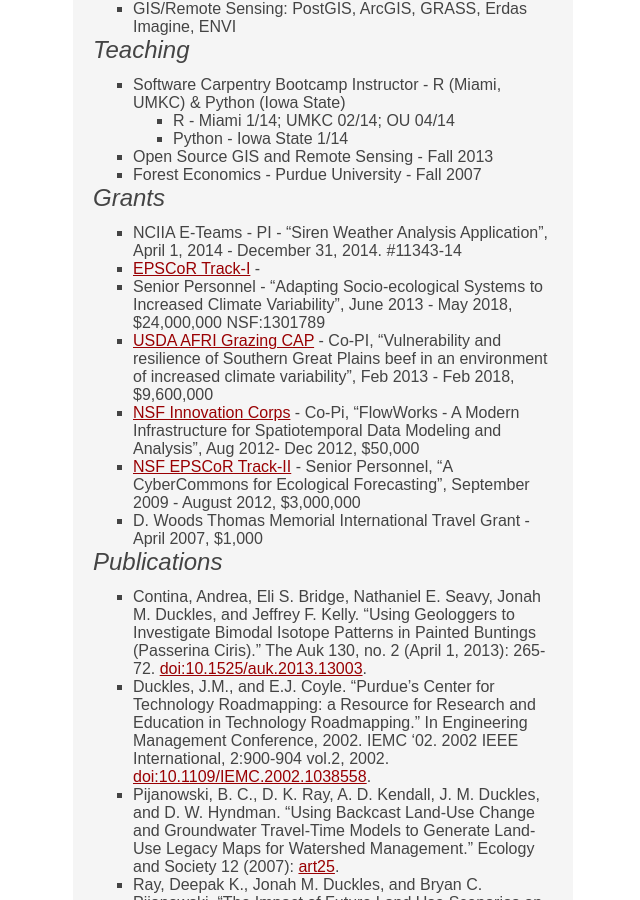
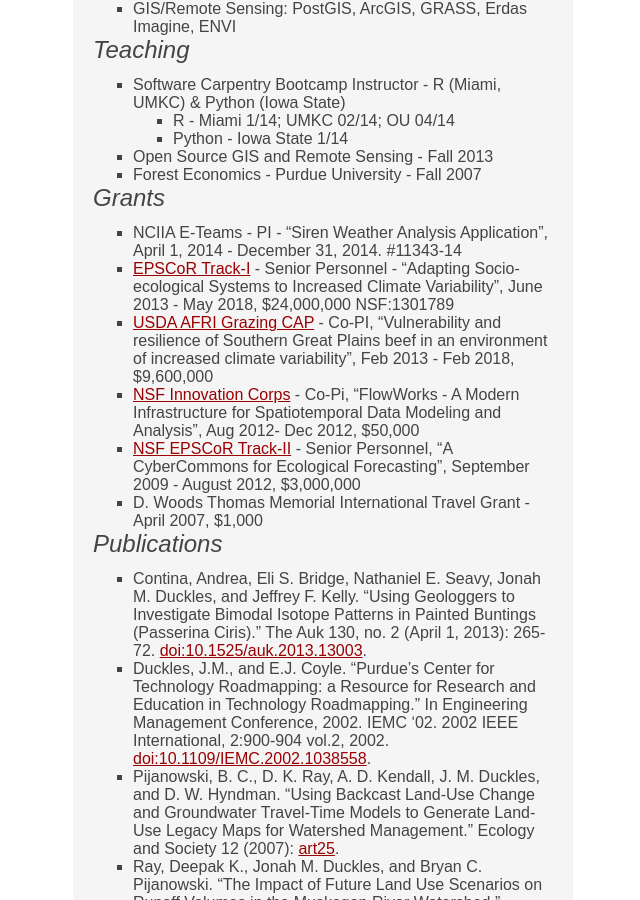
Before and after one commit to jduckles/jduckcv, a Jekyll site: the page built from index.md, in a window 1280 px wide and 900 px high, scrolled down 1696 px. Shown: the whole window, without its empty margins (317-957 px from the left). Built offline with Jekyll 4.4.1, drawn with Linux system fonts in a browser that asks for light colours; Markdown is read by kramdown in place of the engine named in the settings.

Commit message:
formatting

```diff
--- a/_includes/grants.md
+++ b/_includes/grants.md
@@ -1,8 +1,7 @@
 ### Grants
 
 * NCIIA E-Teams - PI - "Siren Weather Analysis Application", April 1, 2014 - December 31, 2014. #11343-14
-* [EPSCoR Track-I](http://www.nsf.gov/awardsearch/showAward?AWD_ID=1301789) -
-* Senior Personnel - "Adapting Socio-ecological Systems to Increased Climate Variability", June 2013 - May 2018, $24,000,000 NSF:1301789
+* [EPSCoR Track-I](http://www.nsf.gov/awardsearch/showAward?AWD_ID=1301789) - Senior Personnel - "Adapting Socio-ecological Systems to Increased Climate Variability", June 2013 - May 2018, $24,000,000 NSF:1301789
 * [USDA AFRI Grazing CAP](http://cris.nifa.usda.gov/cgi-bin/starfinder/0?path=fastlink1.txt&id=anon&pass=&search=R=57101&format=WEBLINK) - Co-PI, "Vulnerability and resilience of Southern Great Plains beef in an environment of increased climate variability", Feb 2013 - Feb 2018, $9,600,000
 * [NSF Innovation Corps](http://www.nsf.gov/awardsearch/showAward?AWD_ID=1246504) - Co-Pi, "FlowWorks - A Modern Infrastructure for Spatiotemporal Data Modeling and Analysis", Aug 2012- Dec 2012, $50,000
 * [NSF EPSCoR Track-II](http://www.nsf.gov/awardsearch/showAward?AWD_ID=0919466) - Senior Personnel, "A CyberCommons for Ecological Forecasting", September 2009 - August 2012, $3,000,000
```
